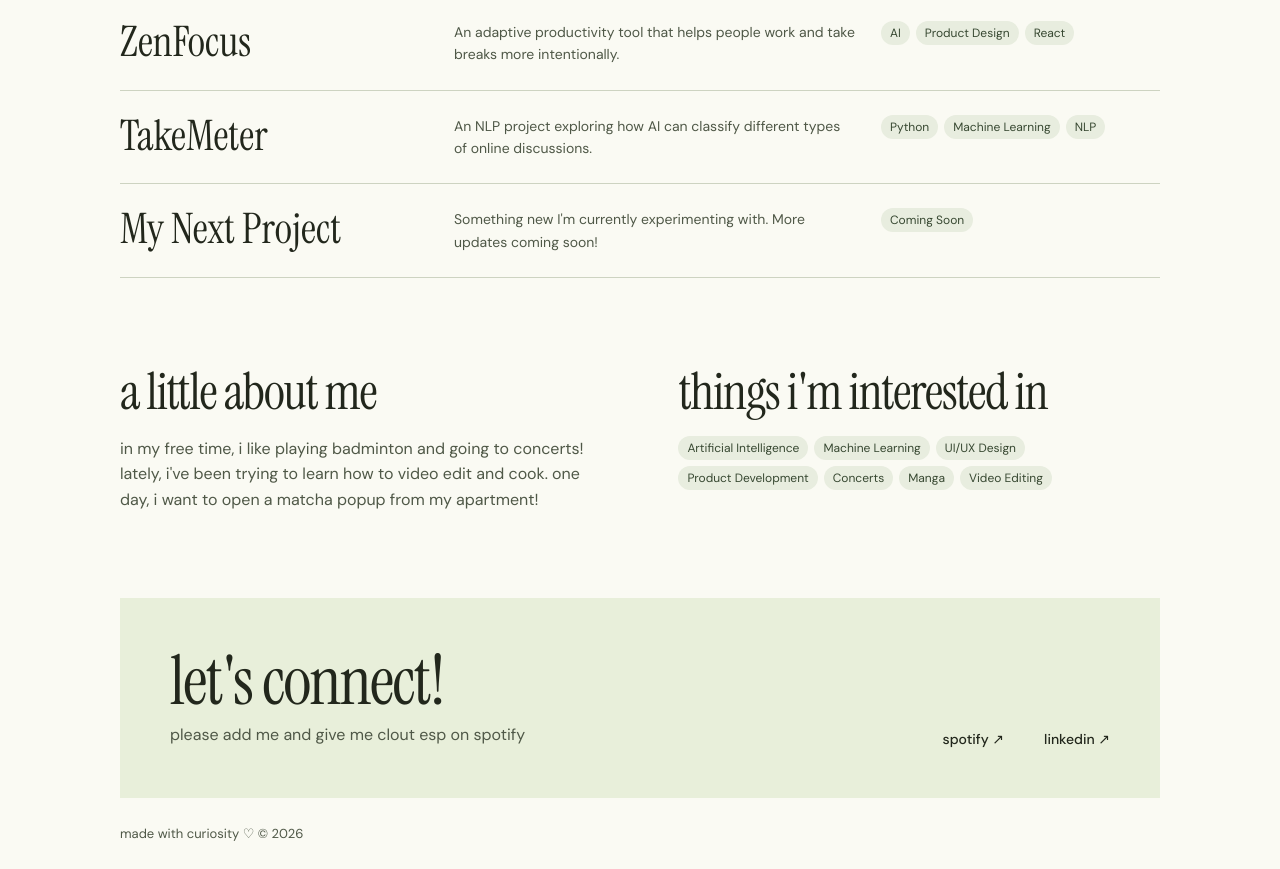
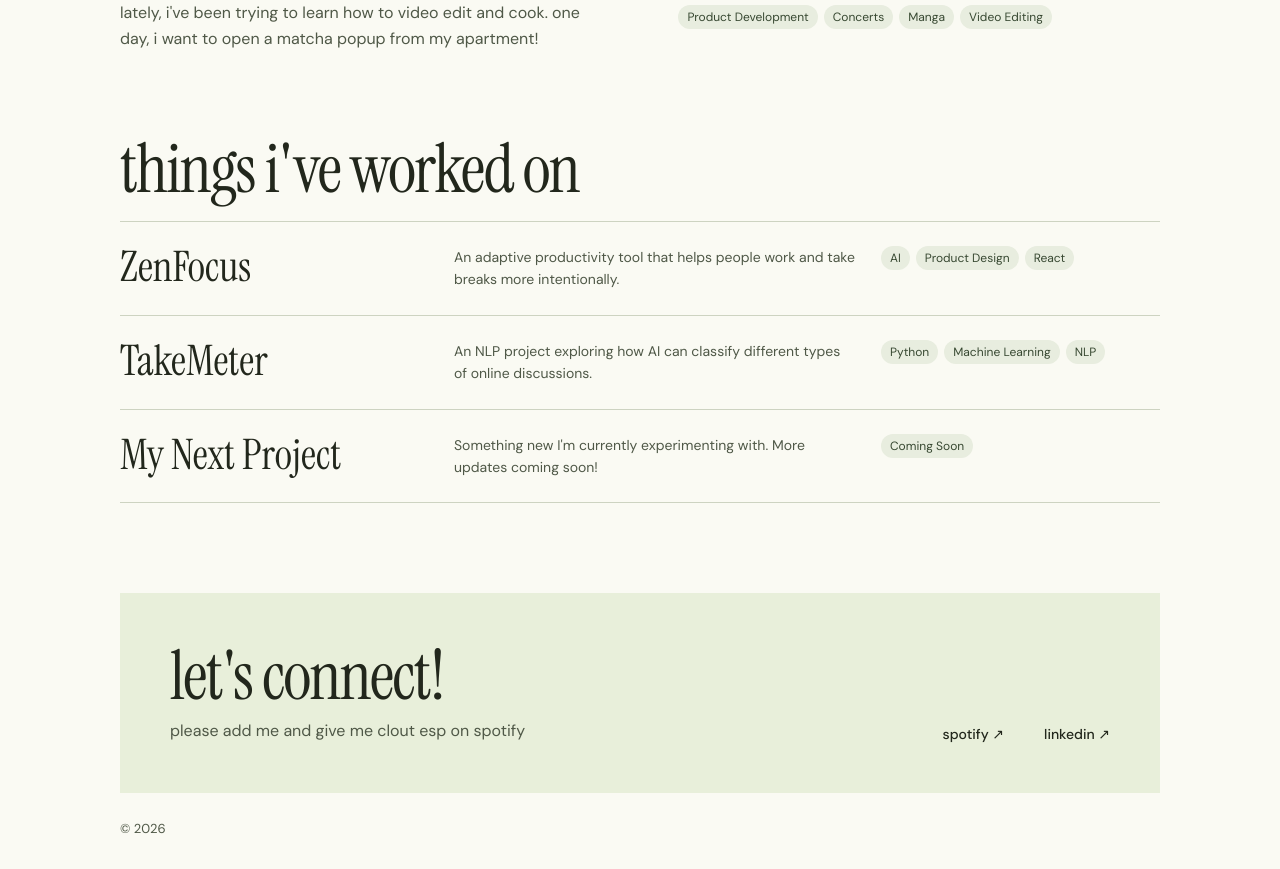
Before and after one commit to tsunderii/blueprint_intro, a React (Vite) app in the folder my-about-page/: page / in a window 1280 px wide. Shown: the part 854-1723 px from the top of the page. Built offline with nearby package versions, Linux system fonts and the light colour scheme.

Commit message:
Move profile sections above projects

```diff
--- a/my-about-page/app.css
+++ b/my-about-page/app.css
@@ -162,7 +162,7 @@ h1 strong {
 }
 
 #projects {
-  padding-block: clamp(42px, 7vw, 90px);
+  padding-bottom: clamp(42px, 7vw, 90px);
 }
 
 .project-card {
@@ -205,7 +205,7 @@ h1 strong {
   display: grid;
   grid-template-columns: 1fr 1fr;
   gap: 28px clamp(28px, 6vw, 80px);
-  padding-bottom: clamp(40px, 7vw, 85px);
+  padding-block: clamp(40px, 7vw, 85px);
 }
 
 .profile-grid .section {
--- a/my-about-page/app.jsx
+++ b/my-about-page/app.jsx
@@ -62,27 +62,6 @@ function App() {
           </div>
         </section>
 
-        <section className="section" id="projects">
-          <h2>things i've worked on</h2>
-
-          <div className="project-grid">
-            {projects.map((project) => (
-              <article className="project-card" key={project.title}>
-                <h3>{project.title}</h3>
-                <p>{project.description}</p>
-
-                <div className="tags">
-                  {project.tags.map((tag) => (
-                    <span className="tag" key={tag}>
-                      {tag}
-                    </span>
-                  ))}
-                </div>
-              </article>
-            ))}
-          </div>
-        </section>
-
         <div className="profile-grid">
           <section className="section">
             <h2>a little about me</h2>
@@ -107,6 +86,27 @@ function App() {
             </div>
           </section>
         </div>
+
+        <section className="section" id="projects">
+          <h2>things i've worked on</h2>
+
+          <div className="project-grid">
+            {projects.map((project) => (
+              <article className="project-card" key={project.title}>
+                <h3>{project.title}</h3>
+                <p>{project.description}</p>
+
+                <div className="tags">
+                  {project.tags.map((tag) => (
+                    <span className="tag" key={tag}>
+                      {tag}
+                    </span>
+                  ))}
+                </div>
+              </article>
+            ))}
+          </div>
+        </section>
 
         <section className="section contact" id="contact">
           <div>
@@ -137,7 +137,7 @@ function App() {
       </main>
 
       <footer>
-        <p>made with curiosity ♡ © 2026</p>
+        <p>© 2026</p>
       </footer>
     </div>
   );
```
